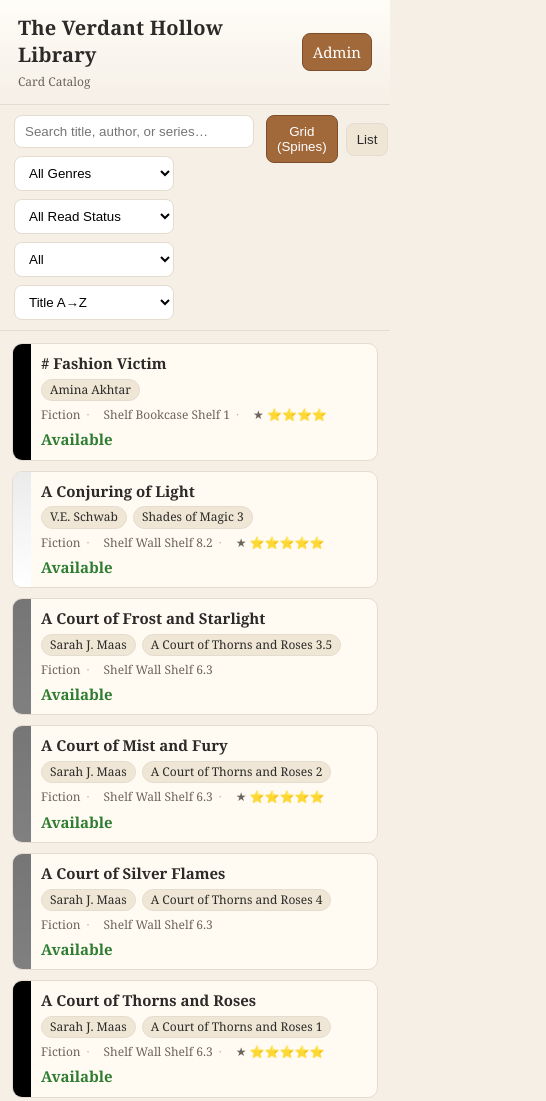
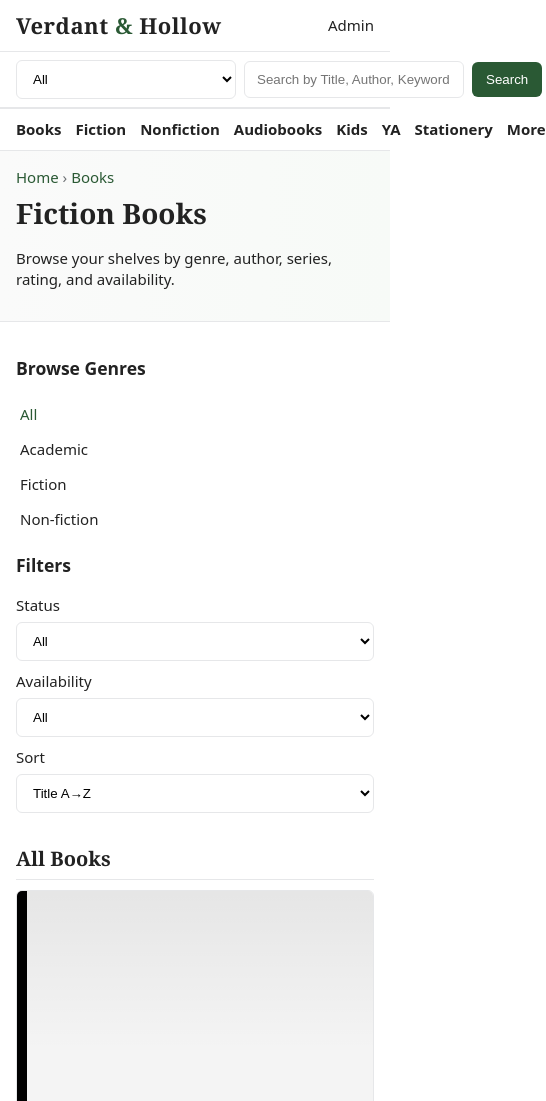
Before and after one commit to ThePuzzlesGuy/Verdant-Library, a plain HTML site: page index.html in a window 390 px wide. Shown: the top 1101 px of the page, 546 px wide, since content can reach past the window. Drawn offline with Linux system fonts and the light colour scheme.

Commit message:
Add files via upload

```diff
--- a/app.js
+++ b/app.js
@@ -1,42 +1,56 @@
 
-let BOOKS = [];
+let BOOKS=[];
 const els = {
-  grid: document.getElementById('grid'),
-  list: document.getElementById('list'),
-  tbody: document.querySelector('#list tbody'),
+  genreList: document.getElementById('genreList'),
   search: document.getElementById('search'),
-  genre: document.getElementById('genre'),
   status: document.getElementById('status'),
   availability: document.getElementById('availability'),
   sort: document.getElementById('sort'),
-  viewGrid: document.getElementById('viewGrid'),
-  viewList: document.getElementById('viewList'),
+  grid: document.getElementById('grid'),
+  sectionLabel: document.getElementById('sectionLabel'),
 };
+
+const normalize = s => (s||'').toString().toLowerCase();
+const unique = (arr, key) => [...new Set(arr.map(x => x[key]).filter(Boolean))];
 
 async function loadBooks(){
   const res = await fetch('data/library.json?_=' + Date.now());
   BOOKS = await res.json();
 }
 
-function spineColor(cssColor){
-  // Use text color as-is; if empty, fallback to a parchment-friendly neutral
-  return cssColor && cssColor.trim() ? cssColor.trim() : '#c8c2b6';
+function renderGenres(){
+  const genres = unique(BOOKS, 'main_genre').sort((a,b)=>a.localeCompare(b));
+  els.genreList.innerHTML = '<li><a href="#" data-genre="" class="active">All</a></li>' + genres.map(g=>`<li><a href="#" data-genre="${g}">${g}</a></li>`).join('');
+  els.genreList.addEventListener('click', (e)=>{
+    const a = e.target.closest('a[data-genre]'); if(!a) return;
+    e.preventDefault();
+    els.genreList.querySelectorAll('a').forEach(x=>x.classList.remove('active'));
+    a.classList.add('active');
+    els.sectionLabel.textContent = a.dataset.genre ? a.dataset.genre : 'All Books';
+    update();
+  });
 }
 
-function unique(arr, key){ return [...new Set(arr.map(x => x[key]).filter(Boolean))]; }
-
-function populateFilters(){
-  const genres = unique(BOOKS, 'main_genre').sort((a,b)=>a.localeCompare(b));
-  els.genre.innerHTML = '<option value="">All Genres</option>' + genres.map(g=>`<option>${g}</option>`).join('');
+function starify(r){
+  const n = parseFloat(r||0);
+  if(!n || n<=0) return '';
+  const full = Math.floor(n);
+  const half = (n - full) >= 0.5 ? 1 : 0;
+  return '★'.repeat(full) + (half?'½':''); // simple display
 }
 
-function normalize(s){ return (s||'').toString().toLowerCase(); }
+function spineColor(c){ return c && c.trim() ? c : '#cfcfcf'; }
+
+function getActiveGenre(){
+  const a = els.genreList.querySelector('a.active');
+  return a ? a.dataset.genre : '';
+}
 
 function applyFilters(){
   const q = normalize(els.search.value);
-  const g = els.genre.value;
   const st = els.status.value;
-  const av = els.availability.value; // '', 'in', 'out'
+  const av = els.availability.value;
+  const g = getActiveGenre();
 
   let rows = BOOKS.filter(b => {
     if(q && !(normalize(b.title).includes(q) || normalize(b.author).includes(q) || normalize(b.series).includes(q))) return false;
@@ -65,79 +79,50 @@ function renderGrid(rows){
   for(const b of rows){
     const card = document.createElement('article');
     card.className = 'card';
+
+    const cover = document.createElement('div');
+    cover.className = 'cover';
+    cover.style.setProperty('--spine', spineColor(b.jacket_color));
     const spine = document.createElement('div');
-    spine.className = 'spine';
-    spine.style.setProperty('--spine', spineColor(b.jacket_color));
-    if(b.jacket_color) spine.dataset.color = b.jacket_color;
+    spine.className = 'spine'; // purely decorative in CSS
+    cover.append(spine);
+
     const body = document.createElement('div');
-    body.className = 'body';
+    body.className = 'card-body';
+    const stars = starify(b.rating);
     body.innerHTML = `
       <div class="title">${b.title}</div>
-      <div class="meta">
-        <span class="badge">${b.author || '—'}</span>
-        ${b.series ? `<span class="badge">${b.series}</span>` : ''}
+      <div class="author">${b.author||''}</div>
+      <div class="row">
+        <div class="stars">${stars}</div>
+        <span class="tag ${b.is_checked_out ? 'out':'in'}">${b.is_checked_out ? 'Checked Out' : 'Available'}</span>
       </div>
-      <div class="kv">
-        ${b.main_genre ? `<span>${b.main_genre}</span>`:''}
-        ${b.shelf_location ? `<span>Shelf ${b.shelf_location}</span>`:''}
-        ${b.rating ? `<span>★ ${b.rating}</span>`:''}
-      </div>
-      <div class="avail ${b.is_checked_out ? 'out':'in'}">${b.is_checked_out ? 'Checked Out' : 'Available'}</div>
     `;
-    card.append(spine, body);
+
+    card.append(cover, body);
     els.grid.append(card);
   }
 }
 
-function renderList(rows){
-  els.tbody.innerHTML = '';
-  for(const b of rows){
-    const tr = document.createElement('tr');
-    tr.innerHTML = `
-      <td>${b.title}</td>
-      <td>${b.author || ''}</td>
-      <td>${b.series || ''}</td>
-      <td>${b.main_genre || ''}</td>
-      <td>${b.read_status || ''}</td>
-      <td class="avail ${b.is_checked_out ? 'out':'in'}">${b.is_checked_out ? (b.checked_out_to_name ? 'Out to ' + b.checked_out_to_name : 'Out') : 'In'}</td>
-      <td>${b.rating || ''}</td>
-      <td>${b.shelf_location || ''}</td>
-    `;
-    els.tbody.append(tr);
-  }
+function bind(){
+  ['input','change'].forEach(ev=>{
+    els.search.addEventListener(ev, update);
+    els.status.addEventListener(ev, update);
+    els.availability.addEventListener(ev, update);
+    els.sort.addEventListener(ev, update);
+  });
+  document.getElementById('go').addEventListener('click', update);
 }
 
-function setView(mode){
-  const grid = (mode === 'grid');
-  els.grid.hidden = !grid;
-  els.list.hidden = grid;
-  els.viewGrid.setAttribute('aria-pressed', grid ? 'true':'false');
-  els.viewList.setAttribute('aria-pressed', grid ? 'false':'true');
-  localStorage.setItem('vh_view', mode);
+function update(){
   const rows = applyFilters();
-  grid ? renderGrid(rows) : renderList(rows);
+  renderGrid(rows);
 }
-
-function bind(){
-  ['input','change'].forEach(ev=>{
-    els.search.addEventListener(ev, ()=>setView(currentView()));
-    els.genre.addEventListener(ev, ()=>setView(currentView()));
-    els.status.addEventListener(ev, ()=>setView(currentView()));
-    els.availability.addEventListener(ev, ()=>setView(currentView()));
-    els.sort.addEventListener(ev, ()=>setView(currentView()));
-  });
-  els.viewGrid.addEventListener('click', ()=>setView('grid'));
-  els.viewList.addEventListener('click', ()=>setView('list'));
-}
-
-function currentView(){ return els.viewList.getAttribute('aria-pressed') === 'true' ? 'list' : 'grid'; }
 
 async function init(){
   await loadBooks();
-  populateFilters();
-  // default to grid, but remember preference
-  const pref = localStorage.getItem('vh_view') || 'grid';
-  if(pref === 'list'){ setView('list'); } else { setView('grid'); }
+  renderGenres();
+  bind();
+  update();
 }
-bind();
 init();
--- a/index.html
+++ b/index.html
@@ -3,35 +3,68 @@
 <html lang="en">
 <head>
   <meta charset="utf-8">
-  <title>The Verdant Hollow Library</title>
+  <title>Verdant Hollow · Library</title>
   <meta name="viewport" content="width=device-width, initial-scale=1">
   <link rel="stylesheet" href="style.css">
   <script defer src="app.js"></script>
 </head>
-<body class="theme-catalog">
-<header class="topbar">
-  <div class="brand">
-    <h1>The Verdant Hollow Library</h1>
-    <small class="muted">Card Catalog</small>
+<body class="theme-bn">
+  <header class="bn-top">
+    <div class="bn-topbar">
+      <div class="brand">Verdant <span>&amp;</span> Hollow</div>
+      <nav class="bn-actions">
+        <a class="link" href="admin.html">Admin</a>
+      </nav>
     </div>
-  <nav class="toolbar">
-    <a href="admin.html" class="btn primary">Admin</a>
+    <div class="bn-searchbar">
+      <select id="all" class="select">
+        <option value="">All</option>
+      </select>
+      <input id="search" class="input" placeholder="Search by Title, Author, Keyword">
+      <button id="go" class="btn">Search</button>
+    </div>
+    <nav class="bn-nav">
+      <a class="navlink" href="#">Books</a>
+      <a class="navlink" href="#">Fiction</a>
+      <a class="navlink" href="#">Nonfiction</a>
+      <a class="navlink" href="#">Audiobooks</a>
+      <a class="navlink" href="#">Kids</a>
+      <a class="navlink" href="#">YA</a>
+      <a class="navlink" href="#">Stationery</a>
+      <a class="navlink" href="#">More</a>
     </nav>
   </header>
 
-<section class="controls">
-  <div class="row wrap">
-    <input id="search" class="input" placeholder="Search title, author, or series…" />
-    <select id="genre" class="input"></select>
+  <section class="bn-hero">
+    <div class="banner">
+      <div class="banner-text">
+        <div class="crumbs"><a href="#" class="crumb">Home</a> › <a href="#" class="crumb">Books</a></div>
+        <h1>Fiction Books</h1>
+        <p class="muted">Browse your shelves by genre, author, series, rating, and availability.</p>
+      </div>
+    </div>
+  </section>
+
+  <section class="content-wrap">
+    <aside class="sidebar">
+      <h3>Browse Genres</h3>
+      <ul id="genreList" class="sidelist"></ul>
+
+      <h3>Filters</h3>
+      <label class="filter"><span>Status</span>
         <select id="status" class="input">
-      <option value="">All Read Status</option>
+          <option value="">All</option>
           <option>Unread</option><option>Reading</option><option>Finished</option><option>DNF</option>
         </select>
+      </label>
+      <label class="filter"><span>Availability</span>
         <select id="availability" class="input">
           <option value="">All</option>
           <option value="in">Checked In</option>
           <option value="out">Checked Out</option>
         </select>
+      </label>
+      <label class="filter"><span>Sort</span>
         <select id="sort" class="input">
           <option value="title-asc">Title A→Z</option>
           <option value="title-desc">Title Z→A</option>
@@ -40,32 +73,19 @@
           <option value="series-asc">Series A→Z</option>
           <option value="rating-desc">Rating High→Low</option>
         </select>
-  </div>
-  <div class="row">
-    <button class="btn" id="viewGrid" aria-pressed="true">Grid (Spines)</button>
-    <button class="btn" id="viewList" aria-pressed="false">List</button>
-  </div>
+      </label>
+    </aside>
+
+    <main class="main">
+      <h2 class="section-title"><span id="sectionLabel">All Books</span></h2>
+      <div id="grid" class="bn-grid"></div>
+    </main>
   </section>
 
-<main>
-  <div id="grid" class="grid grid-spines" hidden></div>
-  <table id="list" class="table" hidden>
-    <thead>
-      <tr>
-        <th>Title</th>
-        <th>Author</th>
-        <th>Series</th>
-        <th>Genre</th>
-        <th>Status</th>
-        <th>Availability</th>
-        <th>Rating</th>
-        <th>Shelf</th>
-      </tr>
-    </thead>
-    <tbody></tbody>
-  </table>
-</main>
-
-<footer class="footer muted">View is generated from <code>data/library.json</code>. Edit via Admin.</footer>
+  <footer class="bn-foot">
+    <div class="foot-inner">
+      <small>Data source: <code>data/library.json</code>. Edit via <a href="admin.html">Admin</a>. No external services.</small>
+    </div>
+  </footer>
 </body>
 </html>
--- a/style.css
+++ b/style.css
@@ -1,65 +1,75 @@
 
-/* ===== Library Catalog Theme ===== */
+/* === Barnes & Noble–inspired theme (no branding assets) === */
 :root{
-  --paper:#f5efe6;
-  --ink:#2b2a28;
-  --muted:#6b655e;
-  --accent:#a1683a;
-  --accent-2:#7e4e2b;
-  --card:#fffaf2;
-  --line:#e4dccf;
-  --chip:#efe6d6;
-  --success:#2e7d32;
-  --danger:#b3261e;
+  --bn-green:#2a5934;
+  --bn-green-dark:#1f4327;
+  --bn-ink:#222;
+  --bn-muted:#6b6f72;
+  --bn-line:#e6e7e9;
+  --bn-bg:#ffffff;
+  --bn-tint:#fafafa;
+  --star:#f0b429;
+  --avail:#2a5934;
+  --out:#b3261e;
 }
 *{box-sizing:border-box}
 html,body{height:100%}
-body.theme-catalog{margin:0;background:var(--paper);color:var(--ink);font:15px/1.35 ui-serif, Georgia, 'Times New Roman', serif;}
-h1,h2,h3{font-weight:700;letter-spacing:0.2px;margin:0}
-small{font-size:12px}
-.muted{color:var(--muted)}
+body{margin:0;font:15px/1.4 system-ui, -apple-system, Segoe UI, Roboto, Helvetica, Arial, "Apple Color Emoji","Segoe UI Emoji";color:var(--bn-ink);background:var(--bn-bg);}
 
-/* Topbar */
-.topbar{position:sticky;top:0;z-index:5;display:flex;justify-content:space-between;align-items:center;
-  padding:14px 18px;border-bottom:1px solid var(--line);background:linear-gradient(#fffdf8, var(--paper));}
-.brand h1{font-size:20px;margin-bottom:2px}
-.toolbar{display:flex;gap:8px;align-items:center}
-.btn{appearance:none;border:1px solid var(--line);background:var(--chip);color:var(--ink);padding:8px 10px;border-radius:8px;cursor:pointer}
-.btn[aria-pressed="true"]{background:var(--accent);border-color:var(--accent-2);color:white}
-.btn.primary{background:var(--accent);border-color:var(--accent-2);color:white;text-decoration:none}
+/* Top */
+.bn-top{border-bottom:1px solid var(--bn-line);background:#fff;position:sticky;top:0;z-index:10}
+.bn-topbar{display:flex;justify-content:space-between;align-items:center;padding:10px 16px}
+.brand{font-family:Georgia, 'Times New Roman', serif;font-weight:700;font-size:22px;letter-spacing:.5px}
+.brand span{color:var(--bn-green)}
+.bn-actions .link{color:var(--bn-ink);text-decoration:none;margin-left:12px}
+.bn-searchbar{display:flex;gap:8px;align-items:center;padding:8px 16px;border-top:1px solid var(--bn-line);border-bottom:1px solid var(--bn-line)}
+.input,.select{padding:10px 12px;border:1px solid var(--bn-line);border-radius:6px;background:#fff;min-width:220px}
+.btn{background:var(--bn-green);color:#fff;border:none;border-radius:6px;padding:10px 14px;cursor:pointer}
+.bn-nav{display:flex;gap:14px;align-items:center;padding:10px 16px;border-top:1px solid var(--bn-line)}
+.navlink{color:var(--bn-ink);text-decoration:none;font-weight:600}
+.navlink:hover{color:var(--bn-green)}
 
-/* Controls */
-.controls{display:flex;justify-content:space-between;align-items:flex-start;gap:12px;padding:10px 14px;border-bottom:1px solid var(--line)}
-.row{display:flex;gap:8px;align-items:center}
-.wrap{flex-wrap:wrap}
-.input{background:#fff;border:1px solid var(--line);border-radius:8px;padding:8px 10px;min-width:160px}
-input.input{width:240px}
+/* Hero */
+.bn-hero .banner{background:linear-gradient(90deg, var(--bn-tint), #f7faf7);border-bottom:1px solid var(--bn-line)}
+.banner-text{padding:16px}
+.crumbs{color:var(--bn-muted);margin-bottom:6px}
+.crumb{color:var(--bn-green);text-decoration:none}
+.banner-text h1{font-family:Georgia, 'Times New Roman', serif;font-size:28px;margin:4px 0 6px}
 
-/* Grid (Spines) */
-.grid{padding:12px;display:grid;gap:10px}
-.grid-spines{grid-template-columns:repeat(auto-fill,minmax(180px,1fr))}
-.card{background:var(--card);border:1px solid var(--line);border-radius:10px;overflow:hidden;display:flex}
-.spine{width:18px;background:#c8c2b6}
-.body{padding:10px;display:flex;flex-direction:column;gap:6px;flex:1}
-.title{font-size:15px;font-weight:700;line-height:1.25}
-.meta{display:flex;gap:6px;flex-wrap:wrap}
-.badge{background:var(--chip);border:1px solid var(--line);border-radius:999px;padding:2px 8px;font-size:12px}
-.kv{display:flex;gap:8px;flex-wrap:wrap;font-size:12px;color:var(--muted)}
-.kv span::after{content:'·';margin:0 6px;color:#c0b8a8}
-.kv span:last-child::after{content:''}
+/* Layout */
+.content-wrap{display:grid;grid-template-columns:260px 1fr;gap:18px;padding:16px;align-items:start}
+.sidebar{border-right:1px solid var(--bn-line);padding-right:16px}
+.sidelist{list-style:none;padding-left:0;margin:6px 0 16px 0}
+.sidelist li{margin:2px 0}
+.sidelist a{color:var(--bn-ink);text-decoration:none;padding:6px 4px;display:inline-block;border-radius:4px}
+.sidelist a.active, .sidelist a:hover{color:var(--bn-green)}
 
-/* List */
-.table{width:100%;border-collapse:collapse;margin:0}
-.table th,.table td{padding:8px;border-bottom:1px solid var(--line);text-align:left}
-.table tbody tr:hover{background:#fff}
+.filter{display:flex;flex-direction:column;gap:6px;margin-bottom:10px}
+.filter .input{min-width:auto}
+
+/* Main */
+.section-title{font-family:Georgia, 'Times New Roman', serif;font-size:20px;margin:4px 0 10px 0;border-bottom:1px solid var(--bn-line);padding-bottom:6px}
+.bn-grid{display:grid;grid-template-columns:repeat(auto-fill,minmax(180px,1fr));gap:14px}
+
+/* Book card */
+.card{background:#fff;border:1px solid var(--bn-line);border-radius:6px;overflow:hidden;display:flex;flex-direction:column;transition:box-shadow .2s}
+.card:hover{box-shadow:0 6px 18px rgba(0,0,0,.06)}
+.cover{background:#f4f4f4;aspect-ratio:2/3;display:flex;align-items:flex-end;justify-content:center;border-bottom:1px solid var(--bn-line);position:relative}
+.cover::after{content:"";position:absolute;inset:0;background:linear-gradient(180deg, rgba(0,0,0,.06), rgba(0,0,0,0) 30%, rgba(0,0,0,0))}
+.cover .spine{position:absolute;left:0;top:0;bottom:0;width:10px;background:var(--spine,#cfcfcf)}
+.card-body{padding:10px}
+.title{font-weight:700;margin:2px 0 4px 0;font-size:14px;min-height:34px}
+.author{color:var(--bn-muted);font-size:13px;margin:0 0 6px 0}
+.row{display:flex;gap:6px;align-items:center;justify-content:space-between}
+.stars{color:var(--star);font-size:13px;letter-spacing:1px}
+.tag{font-size:12px;border:1px solid var(--bn-line);border-radius:999px;padding:2px 8px}
+.tag.in{color:var(--avail);border-color:var(--avail)}
+.tag.out{color:var(--out);border-color:var(--out)}
 
 /* Footer */
-.footer{padding:12px 14px;border-top:1px solid var(--line);}
-
-/* Availability marker */
-.avail{font-weight:600}
-.avail.in{color:var(--success)}
-.avail.out{color:var(--danger)}
-
-/* Provide graceful spine color */
-.spine[data-color]{background: linear-gradient( to bottom, rgba(0,0,0,0.08), rgba(0,0,0,0) ), var(--spine, #c8c2b6);}
+.bn-foot{border-top:1px solid var(--bn-line);margin-top:20px;background:#fff}
+.foot-inner{padding:14px 16px;color:var(--bn-muted)}
+@media (max-width: 900px){
+  .content-wrap{grid-template-columns:1fr}
+  .sidebar{border-right:none;padding-right:0}
+}
```
Lines whose indentation alone changed are shown as unchanged.
